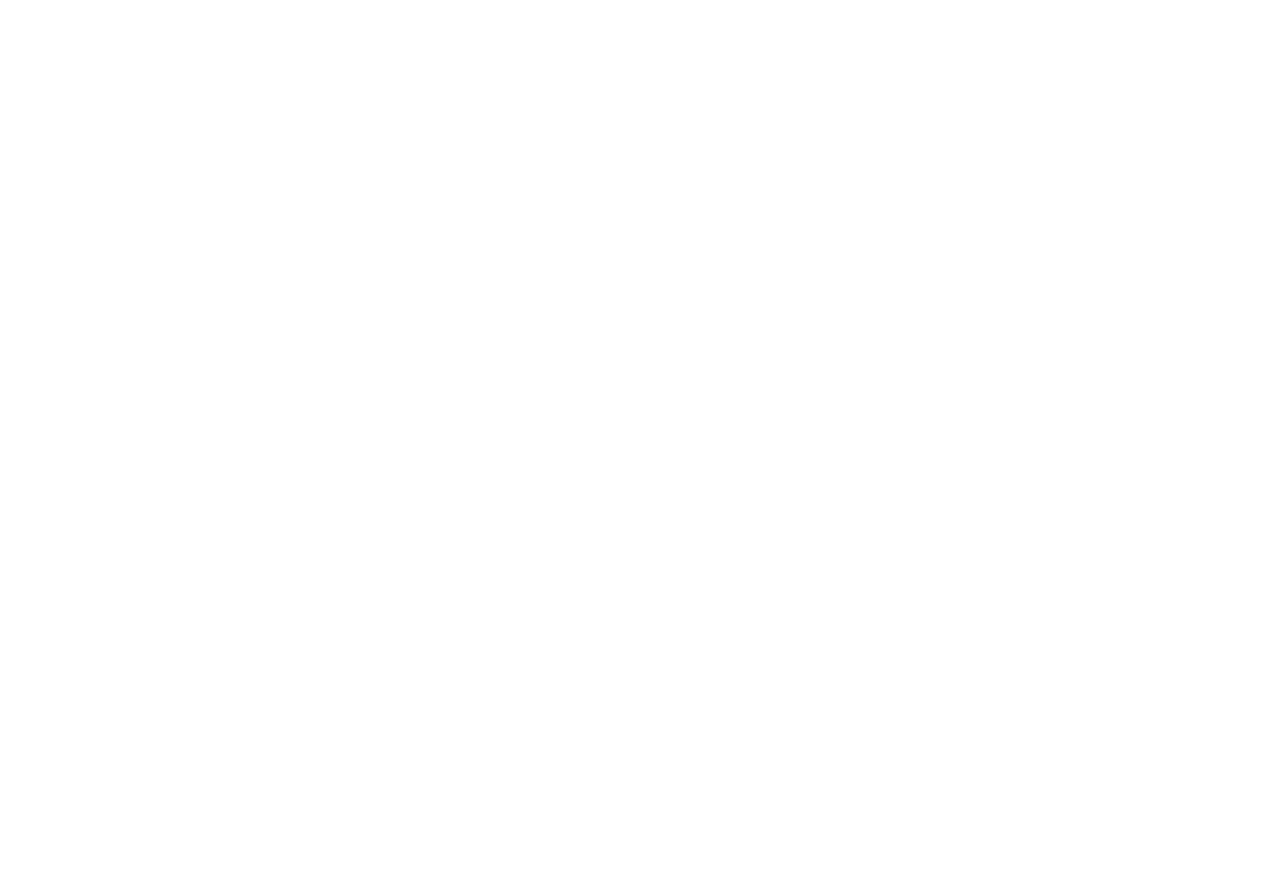
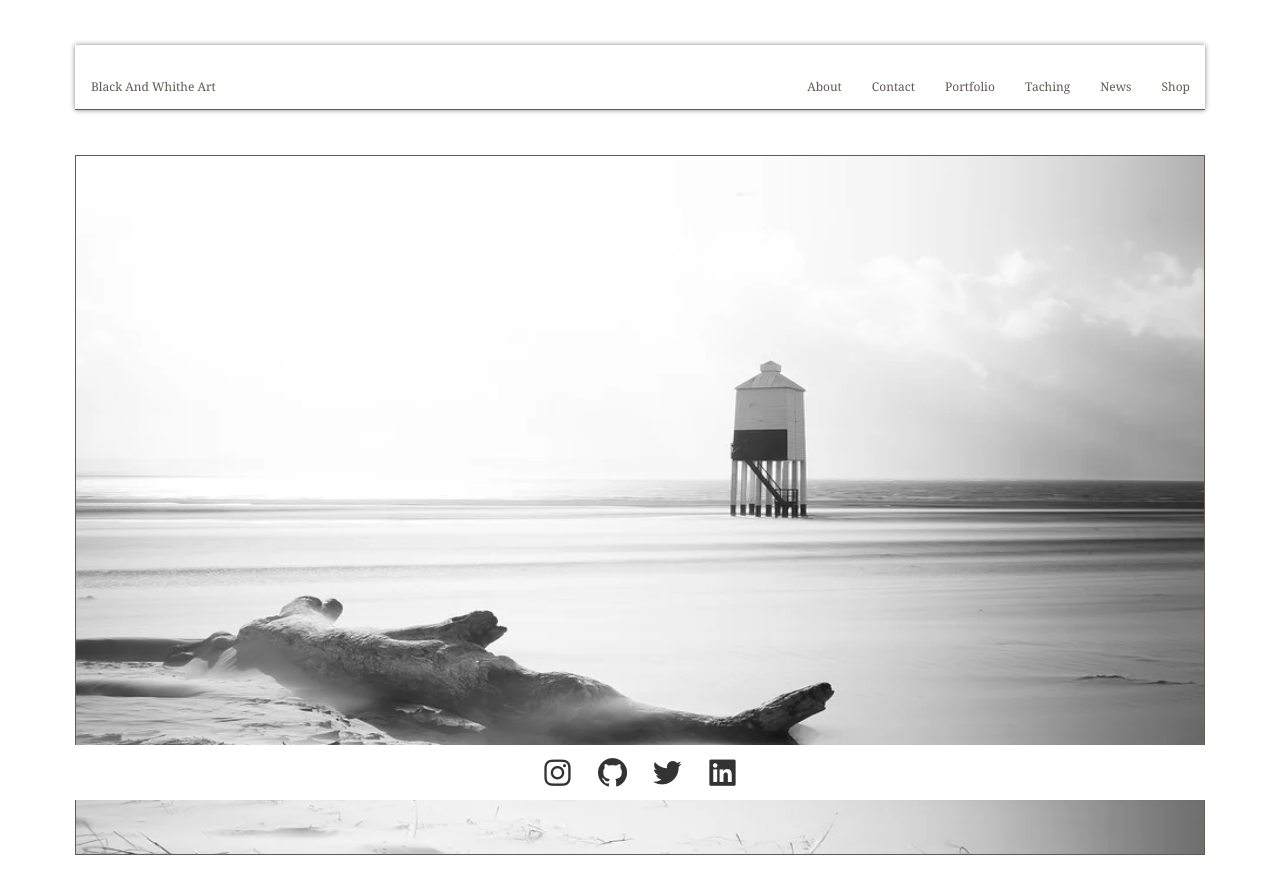
Before and after one commit to IgnacioDevo/BYW, a plain HTML site: page index.html in a window 1280 px wide. Before the commit the page ends 800 px from the top, so only its background shows below. Drawn offline with nearby package versions, Linux system fonts and the light colour scheme.

Commit message:
Creacion de index y css

```diff
--- a/index.html
+++ b/index.html
@@ -6,8 +6,32 @@
     <meta name="viewport" content="width=device-width, initial-scale=1.0">
     <title>BYW</title>
     <link rel="stylesheet" href="style/style.css">
+    <link href='https://unpkg.com/boxicons@2.1.2/css/boxicons.min.css' rel='stylesheet'>
 </head>
 <body>
-
+    <header id="header">
+        <nav>
+            <ul class="header__ul">
+                <li><a href="#">Black And Whithe Art</a></li>
+                <li><a href="#">About</a></li>
+                <li><a href="#">Contact</a></li>
+                <li><a href="#">Portfolio</a></li>
+                <li><a href="#">Taching</a></li>
+                <li><a href="#">News</a></li>
+                <li><a href="#">Shop</a></li>
+            </ul>
+        </nav>
+        </header>
+        <main id="main">
+            <div><img src= "img/playa.jpg" alt="Beach-bw"></div>
+        </main>
+        <footer id="footer">
+            <ul class="footer__ul">
+                <li id="instagram"><a href="https://www.instagram.com/nosient0/"><i class='bx bxl-instagram' ></i></a></li>
+                <li id="github"><a href="https://github.com/IgnacioDevo"><i class='bx bxl-github'></i></a></li>
+                <li id="twitter"><a href="https://twitter.com/DevoIgnacio"><i class='bx bxl-twitter' ></i></i></a></li>
+                <li id="linkedin"><a href="https://www.linkedin.com/in/ignacio-pacheco-065a5122b/"><i class='bx bxl-linkedin-square' ></i></i></a></li>
+            </ul>
+        </footer>
 </body>
 </html>
--- a/style/style.css
+++ b/style/style.css
@@ -2,4 +2,98 @@
     margin: 0;
     padding: 0;
     box-sizing: border-box;
+    font-family: Georgia, "serif";
+    background: #ffffff;
+    list-style: none;
 }
+
+#header{
+    margin: 30px;
+}
+
+
+
+.header__ul{
+    display: flex;
+    flex-direction: row;
+    justify-content: flex-end;
+    height: 65px;
+    border-bottom: 1px #605a53 solid;
+    margin: 45px;
+    box-shadow: 0px 0px 5px gray;
+}
+
+.header__ul li{
+    display: inline-block;
+    margin: 0 15px;
+    line-height: 80px;
+}
+
+.header__ul li:first-child{
+    margin-right: auto;
+    margin-left: 1rem;
+}
+
+.header__ul a{
+    text-decoration: none;
+    color: #605a53;
+    font-size: 12px;
+}
+
+.header__ul a:hover{
+    color: black;
+}
+
+#main div{
+    display: block;
+    position: relative;
+    background-color: #ffffff;
+    border: 1px solid #605a53;
+    height: 700px;
+    margin: 75px;
+    margin-top: 25px;
+}
+
+img{
+   width: 100%;
+   height: 100%;
+}
+
+#footer {
+    position: absolute;
+    bottom: 0;
+    width: 100%;
+    background-color: #eee;
+}
+
+.footer__ul{
+    display: flex;
+    flex-wrap: wrap;
+    justify-content: center;
+}
+
+.footer__ul a {
+    cursor: pointer;
+    color: #333;
+}
+
+.footer__ul li i{
+    font-size: 35px;
+    padding: 10px;
+}
+
+#instagram  a:hover{
+    color: #E1306C;
+}
+
+#github a:hover{
+    color: #211F1F;
+}
+
+#twitter a:hover{
+    color: #1D9BF0;
+}
+
+#linkedin a:hover{
+    color: #0A66C2;
+}
```
